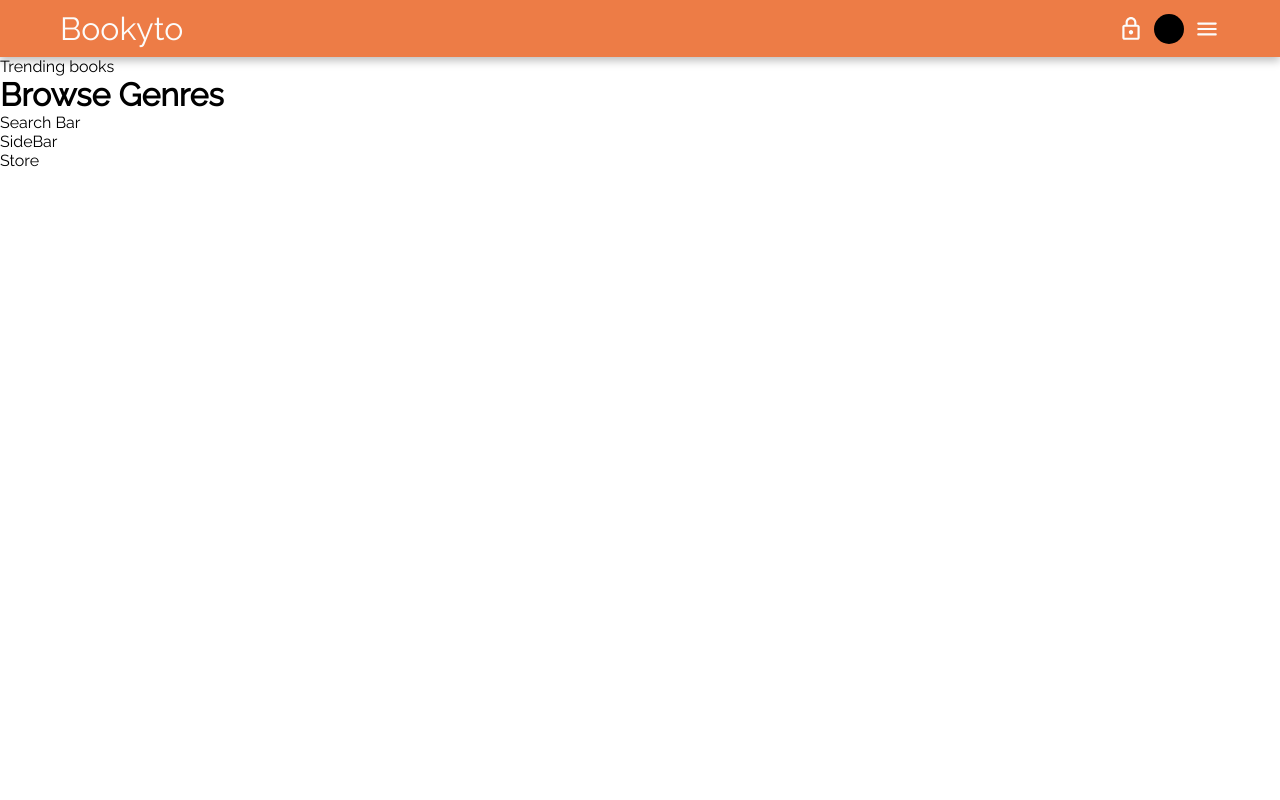
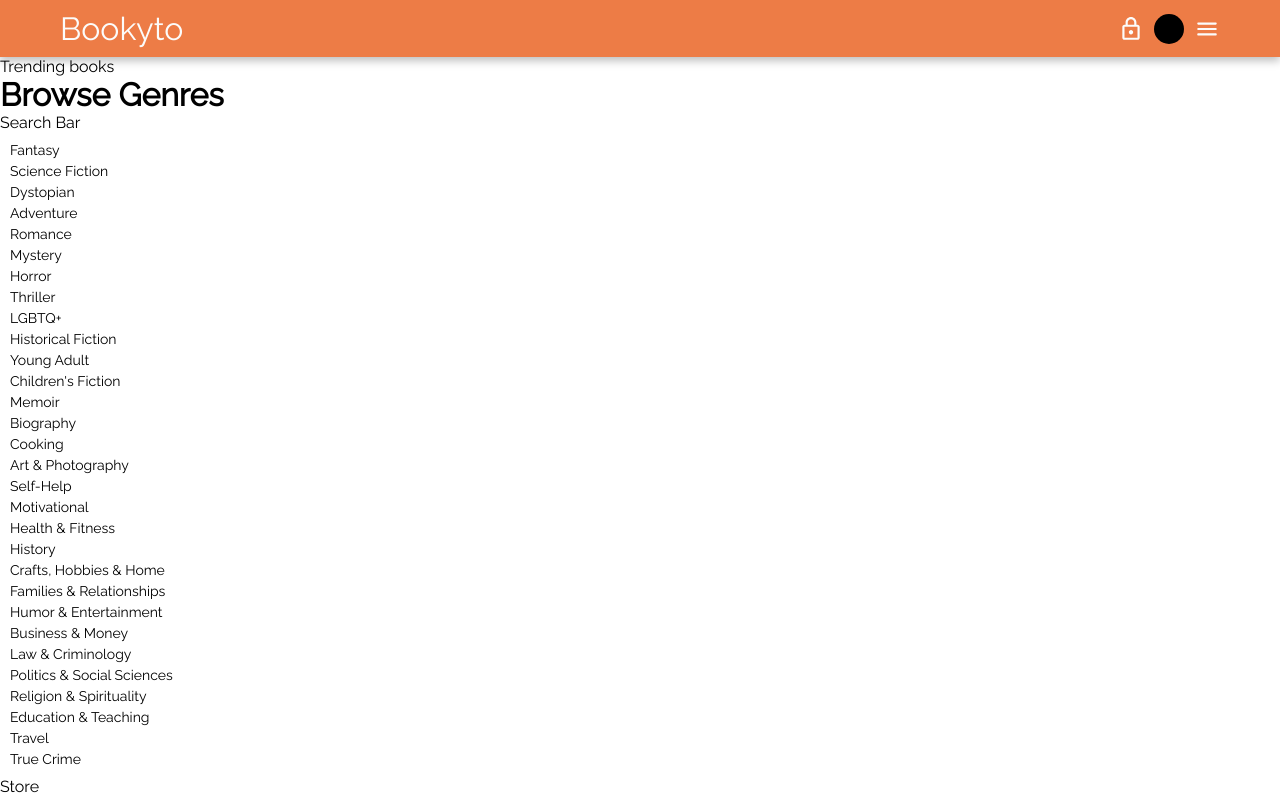
Before and after one commit to AliakseiPV/bookyto, a React (Create React App) app in the folder client/: page / in a window 1280 px wide. Built offline with nearby package versions, Linux system fonts and the light colour scheme.

Commit message:
add sidebar

```diff
--- a/client/src/components/AppRouter.jsx
+++ b/client/src/components/AppRouter.jsx
@@ -1,13 +1,23 @@
-import React, { Component } from 'react';
+import React from 'react';
 import { PublicRoutes, SellerAuthRoutes, BuyerAuthRoutes } from '../routes';
 import {Routes, Route} from 'react-router-dom'
+import {StorePage} from '../pages'
+import { useSelector } from 'react-redux';
 
 const AppRouter = () => {
+    const user = useSelector(state => state.user)
     return (
         <Routes>
+            {user.isAuth && user.userInfo.role === 'Buyer' && BuyerAuthRoutes.map(({path, Component}) =>
+                <Route key={path} path={path} element={<Component/>}/>
+            )}
+            {user.isAuth && user.userInfo.role === 'Seller' && SellerAuthRoutes.map(({path, Component}) =>
+                <Route key={path} path={path} element={<Component/>}/>
+            )}
             {PublicRoutes.map(({path, Component}) =>
                 <Route key={path} path={path} element={<Component/>}/>
             )}
+            <Route path='*' element={<StorePage/>}/>
         </Routes>
     );
 };
--- a/client/src/components/NavBar/NavBar.jsx
+++ b/client/src/components/NavBar/NavBar.jsx
@@ -1,10 +1,10 @@
-import React, { useContext, useState } from 'react';
+import React from 'react';
 import "./NavBar.scss"
 import ShoppingCartIcon from '@mui/icons-material/ShoppingCart';
 import LockOutlinedIcon from '@mui/icons-material/LockOutlined';
 import LockOpenOutlinedIcon from '@mui/icons-material/LockOpenOutlined';
 import MenuRoundedIcon from '@mui/icons-material/MenuRounded';
-import {LOGIN_ROUTE, DASHBOARD_ROUTE, STORE_ROUTE, BASKET_ROUTE, SETTINGS_ROUTE, PROFILE_ROUTE} from "../../utils/consts";
+import {LOGIN_ROUTE, STORE_ROUTE, BASKET_ROUTE, PROFILE_ROUTE} from "../../utils/consts";
 import { AUTH_FALSE, CLEAR_USERINFO } from '../../store/types';
 import {Link, useNavigate} from 'react-router-dom'
 import DropMenu from '../DropMenu/DropMenu';
@@ -73,12 +73,12 @@ function NavBar() {
 					</li>
                     <li className='Drop__Icon__Menu'>
 						<MenuRoundedIcon className='Icon'/>
-						{user.userInfo === 'Seller' ?
+						{user.userInfo.role === 'Seller' ?
 							<DropMenu object={dropDownSeller}/>
 							:
 							<></>
 						}
-						{user.userInfo === 'Buyer' ?
+						{user.userInfo.role === 'Buyer' ?
 							<DropMenu object={dropDownBuyer}/>
 							:
 							<></>
--- /dev/null
+++ b/client/src/components/SideBar/SideBar.jsx
@@ -0,0 +1,16 @@
+import React from 'react';
+import './SideBar.scss'
+
+const SideBar = ({array}) => {
+    return (
+        <ul className='SideBar'>
+          {array.map((item) =>
+            <li key={item}>
+                {item}
+            </li>
+          )}
+        </ul>
+    );
+};
+
+export default SideBar;
--- /dev/null
+++ b/client/src/components/SideBar/SideBar.scss
@@ -0,0 +1,7 @@
+.SideBar {
+    display: flex;
+    flex-direction: column;
+    gap: 5px;
+    font-size: 14px;
+    padding: 10px;
+}
--- a/client/src/pages/StorePage/StorePage.jsx
+++ b/client/src/pages/StorePage/StorePage.jsx
@@ -3,13 +3,13 @@ import './StorePage.scss'
 import SellerOptions from '../../components/SellerOptions/SellerOptions';
 import { useNavigate } from 'react-router-dom';
 import { UPLOAD_ROUTE, DASHBOARD_ROUTE } from '../../utils/consts';
-import { useDispatch, useSelector } from 'react-redux';
+import { useSelector } from 'react-redux';
+import SideBar from '../../components/SideBar/SideBar';
+import { genres } from '../../utils/bookgenres';
 
 const StorePage = () => {
     const user = useSelector(state => state.user)
     const navigate = useNavigate();
-
-    const dispatch = useDispatch()
 
     const btn1 = {
         text: 'Upload',
@@ -38,7 +38,6 @@ const StorePage = () => {
                     :
                     <></>
                 }
-
                 <div>Trending books</div>
             </div>
             <div>
@@ -46,7 +45,7 @@ const StorePage = () => {
                 <div>
                     <div>Search Bar</div>
                     <div>
-                        SideBar
+                        <SideBar array={genres}/>
                     </div>
                     <div>Store</div>
                 </div>
--- /dev/null
+++ b/client/src/utils/bookgenres.js
@@ -0,0 +1,32 @@
+export const genres = [
+    'Fantasy',
+    'Science Fiction',
+    'Dystopian',
+    'Adventure',
+    'Romance',
+    'Mystery',
+    'Horror',
+    'Thriller',
+    'LGBTQ+',
+    'Historical Fiction',
+    'Young Adult',
+    "Children's Fiction",
+    'Memoir',
+    'Biography',
+    'Cooking',
+    'Art & Photography',
+    'Self-Help',
+    'Motivational',
+    'Health & Fitness',
+    'History',
+    'Crafts, Hobbies & Home',
+    'Families & Relationships',
+    'Humor & Entertainment',
+    'Business & Money',
+    'Law & Criminology',
+    'Politics & Social Sciences',
+    'Religion & Spirituality' ,
+    'Education & Teaching',
+    'Travel',
+    'True Crime'
+]
```
